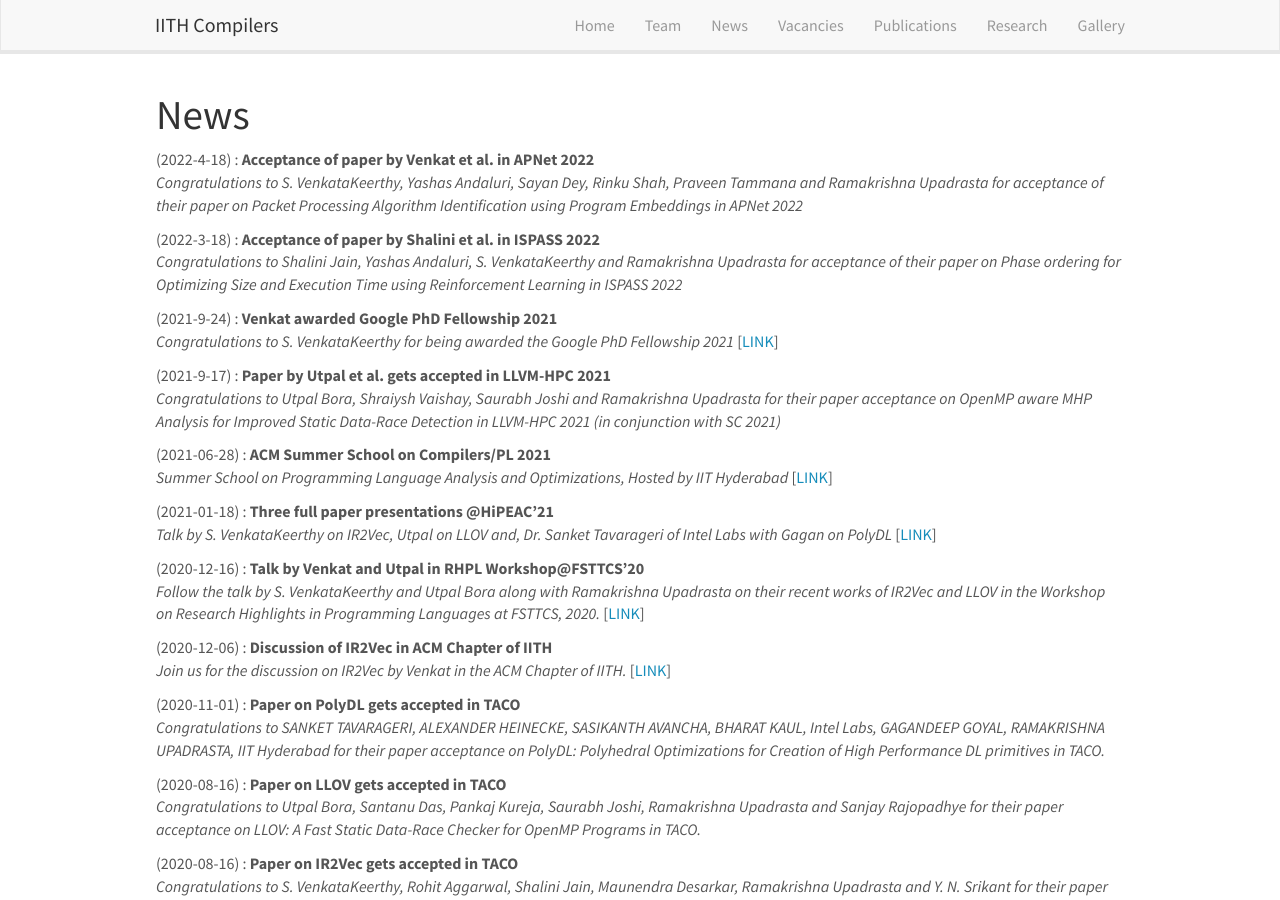
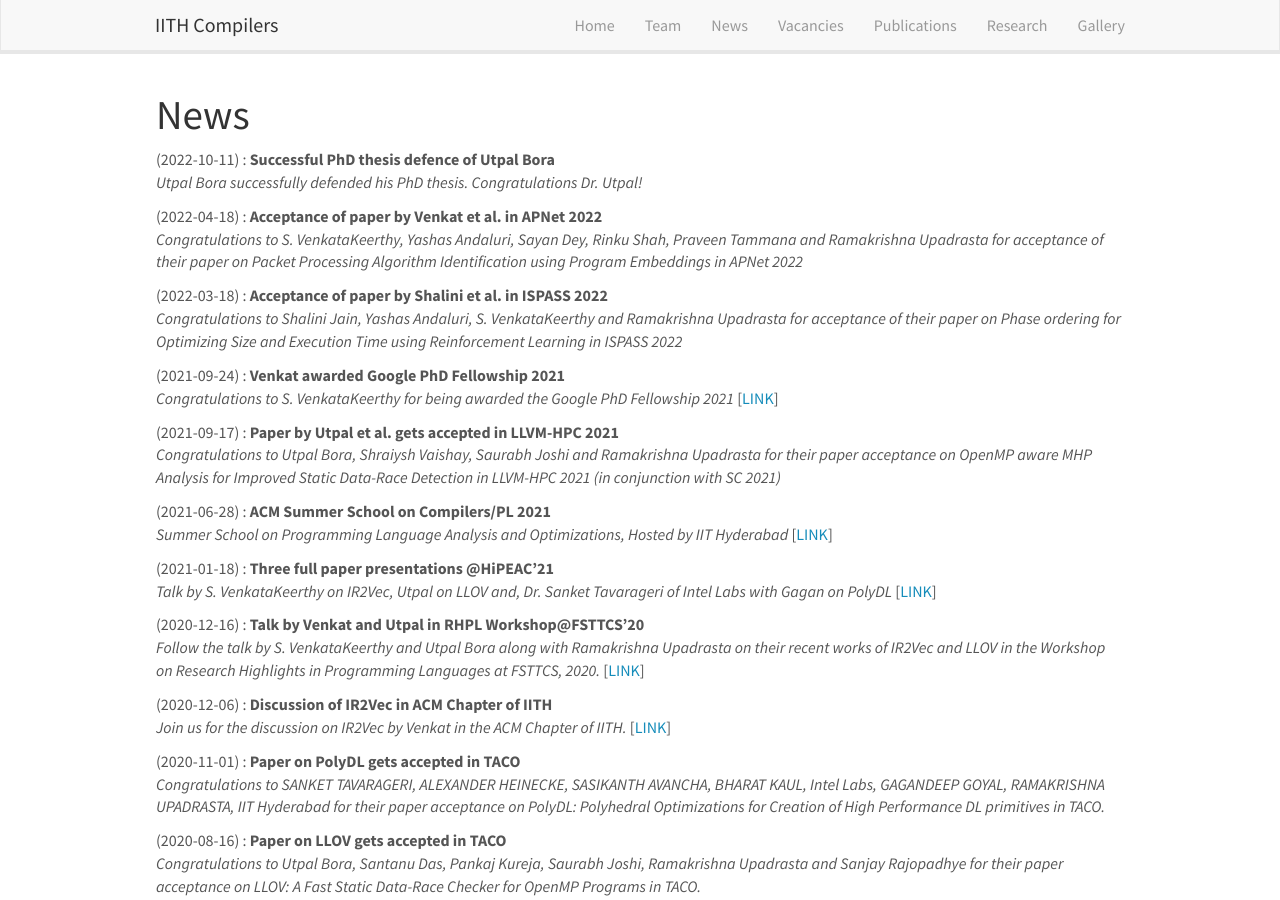
Before and after one commit to utpalbora/compilers.cse.iith.ac.in, a Jekyll site: the page built from _pages/allnews.md, in a window 1280 px wide and 900 px high. Built offline with Jekyll 4.4.1, drawn with Linux system fonts in a browser that asks for light colours; nearby versions of some CDN libraries.

Commit message:
News of Utpal's thesis defence added

```diff
--- a/_data/news.yml
+++ b/_data/news.yml
@@ -1,22 +1,28 @@
-- date: 2022-4-18
+- date: 2022-10-11
+  status: "Successful PhD thesis defence of Utpal Bora"
+  new: "false"
+  url: ""
+  headline: "Utpal Bora successfully defended his PhD thesis. Congratulations Dr. Utpal!"
+
+- date: 2022-04-18
   status: "Acceptance of paper by Venkat et al. in APNet 2022"
   new: "false"
   url: ""
   headline: "Congratulations to S. VenkataKeerthy, Yashas Andaluri, Sayan Dey, Rinku Shah, Praveen Tammana and Ramakrishna Upadrasta for acceptance of their paper on Packet Processing Algorithm Identification using Program Embeddings in APNet 2022"
 
-- date: 2022-3-18
+- date: 2022-03-18
   status: "Acceptance of paper by Shalini et al. in ISPASS 2022"
   new: "false"
   url: ""
   headline: "Congratulations to Shalini Jain, Yashas Andaluri, S. VenkataKeerthy and Ramakrishna Upadrasta for acceptance of their paper on Phase ordering for Optimizing Size and Execution Time using Reinforcement Learning in ISPASS 2022"
 
-- date: 2021-9-24
+- date: 2021-09-24
   status: "Venkat awarded Google PhD Fellowship 2021"
   new: "false"
   url: "https://research.google/outreach/phd-fellowship/recipients/"
   headline: "Congratulations to S. VenkataKeerthy for being awarded the Google PhD Fellowship 2021"
 
-- date: 2021-9-17
+- date: 2021-09-17
   status: "Paper by Utpal et al. gets accepted in LLVM-HPC 2021"
   new: "false"
   url: ""
```
Also changed, not shown: _includes/news.html (line endings or trailing spaces).
